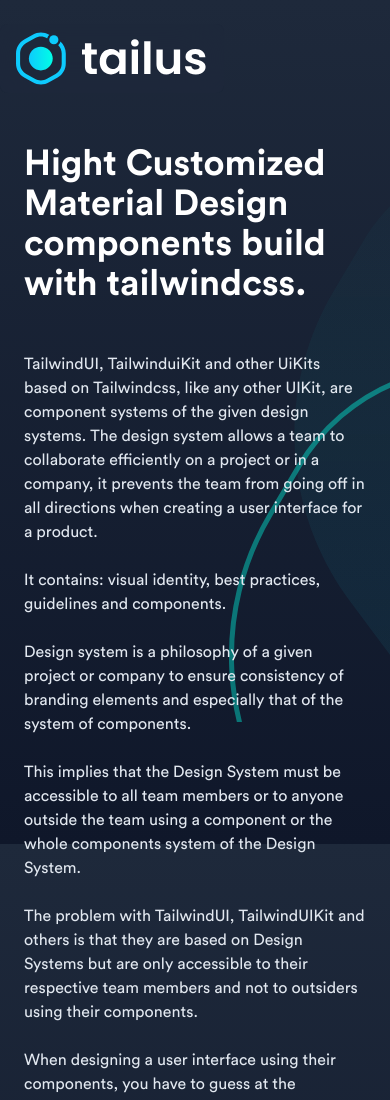
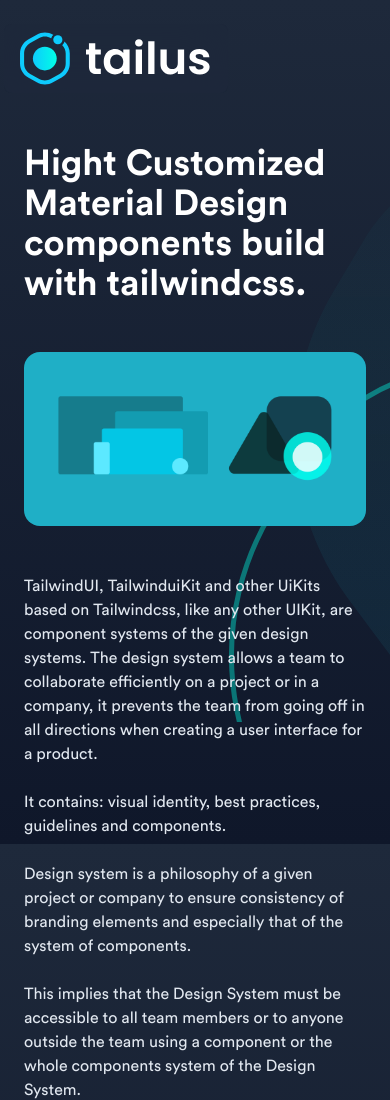
Before and after one commit to Meschacirung/Tailus-website, a website: page views/atoms/avatar/index.html in a window 390 px wide. Shown: the top 1100 px of the page. Drawn offline with Linux system fonts and the light colour scheme.

Commit message:
feat (POV) : add illustration

```diff
--- a/views/atoms/avatar/index.html
+++ b/views/atoms/avatar/index.html
@@ -14,7 +14,7 @@
 </head>
 <body class="bg-gradient-to-b from-gray-800 to-gray-900 h-full bg-fixed">
     <div class="container m-auto py-8 lg:px-6 md:px-16 sm:px-8 px-6">
-        <img src="../../../public/images/logo_whitetext.svg" class="w-56 fixed lg:bg-transparent bg-gray-800 z-20 px-4 py-2 rounded-lg lg:-mx-4 -mx-6 -my-2 bg-opacity-75 backdrop-blur-xl" alt="">
+        <img src="../../../public/images/logo_whitetext.svg" class="w-56 fixed lg:bg-transparent bg-gray-800 z-20 px-4 py-2 rounded-lg lg:-mx-4 -mx-5 -my-2 bg-opacity-75 backdrop-blur-xl" alt="">
 
         <div class="fixed w-5/12 right-0">
             <svg width="1043" height="690" viewBox="0 0 1043 690" fill="none" xmlns="http://www.w3.org/2000/svg">
@@ -30,6 +30,7 @@
         </div>
         <div class="lg:w-7/12 mx-auto mt-28 space-y-12 relative z-10">
             <h1 class="lg:text-6xl md:text-5xl text-4xl font-bold text-white">Hight Customized Material Design components build with tailwindcss.</h1>
+            <img src="../../../public/images/bg.png" class="rounded-2xl lg:h-80 lg:w-full object-cover" alt="">
             <div class="space-y-6 text-gray-200">
                 <p>TailwindUI, TailwinduiKit and other UiKits based on Tailwindcss, like any other UIKit, are component systems of the given design systems.
                     The design system allows a team to collaborate efficiently on a project or in a company, it prevents the team from going off in all directions when creating a user interface for a product.</p>
```
Also changed, not shown: public/css/tailwind.min.css, public/images/bg.png (added).
